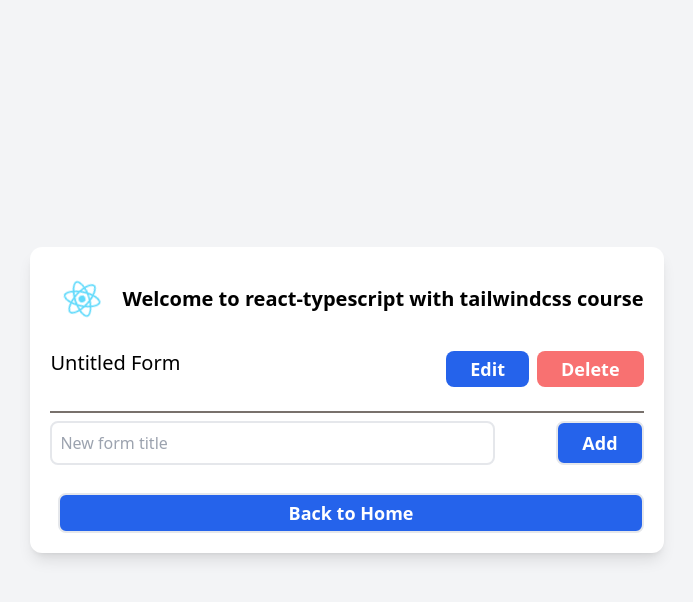
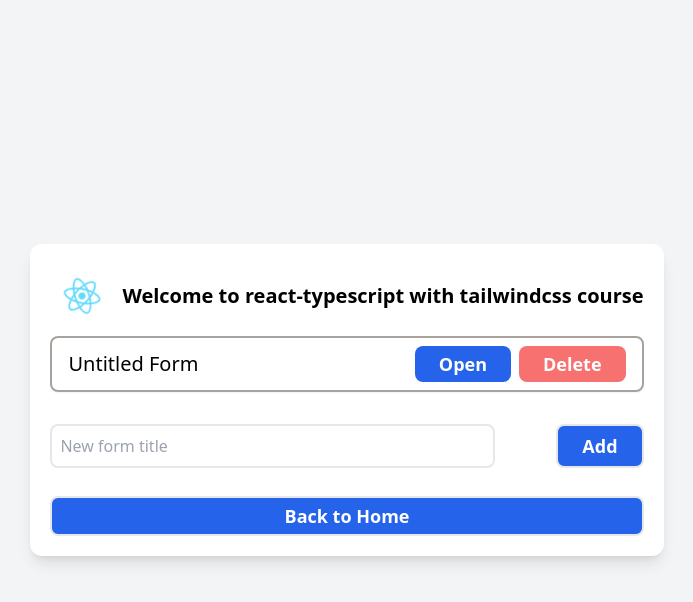
Before and after one commit to Ankur-9598/WD301_Level_1, a React (Create React App) app: page / in a window 1280 px wide. Both pictures are taken after a click on the button "Open Forms". Shown: the top 602 px of the page, without its empty margins (293-986 px from the left). Built offline with nearby package versions, Linux system fonts and the light colour scheme.

Commit message:
updated layout

```diff
--- a/src/components/Form.tsx
+++ b/src/components/Form.tsx
@@ -92,11 +92,10 @@ export default function Form(props: {formData: formData, hideActiveFormCB: () =>
 
     return (
         <form action="p-2 divide-dotted divide-gray-500 divide-y-2">
-            <h3 className="text-xl font-bold">Active Form: {formData.title}</h3>
-            <div className="flex flex-row justify-between my-3 pb-2 border-b-2 border-b-stone-500">
+            <div className="flex flex-row justify-between my-3 pb-2">
                 <input
                     type="text"
-                    className="w-3/4 p-2 border-2 border-gray-200 rounded-lg"
+                    className="w-3/4 px-2 border-b-2 border-gray-400 focus:ring-0 focus:outline-0"
                     value={formData.title}
                     onChange={e => handleFormTitleChange(e.target.value)}
                     placeholder="Form Title"
@@ -114,7 +113,7 @@ export default function Form(props: {formData: formData, hideActiveFormCB: () =>
                     removeFieldCB={removeField}
                 />
             ))}
-            <div className="flex flex-row justify-between my-4 pt-2 border-t-2 border-t-stone-500">
+            <div className="flex flex-row justify-between py-4 mt-3 border-t-2 border-t-stone-500">
                 <input
                     type="text"
                     className="w-3/4 p-2 border-2 border-gray-200 rounded-lg"
--- a/src/components/FormList.tsx
+++ b/src/components/FormList.tsx
@@ -105,27 +105,27 @@ export default function FormList(props: {changeStateCB: (value: string) => void}
             :
                 <>
                     {localForms.map(form => (
-                        <div className="flex flex-row w-full justify-between items-center my-2" key={form.id}>
+                        <div className="flex flex-row w-full justify-between items-center my-2 rounded-lg border-2 border-stone-400 py-2 px-4 shadow-sm" key={form.id}>
                             <h2 className="text-xl font-medium">{form.title}</h2>
                             <div className="flex gap-2">
                                 <button
                                     type="button"
                                     onClick={() => showActiveForm(form)}
-                                    className="px-6 py-1 bg-blue-600 rounded-lg text-white font-semibold text-lg mt-3"
+                                    className="px-6 py-1 bg-blue-600 rounded-lg text-white font-semibold text-lg"
                                 >
-                                    Edit
+                                    Open
                                 </button>
                                 <button
                                     type="button"
                                     onClick={() => deleteForm(form.id)}
-                                    className="px-6 py-1 bg-red-400 rounded-lg text-white font-semibold text-lg mt-3"
+                                    className="px-6 py-1 bg-red-400 rounded-lg text-white font-semibold text-lg"
                                 >
                                     Delete
                                 </button>
                             </div>
                         </div>
                     ))}
-                    <div className="flex flex-row justify-between my-4 pt-2 border-t-2 border-t-stone-500">
+                    <div className="flex flex-row justify-between my-4 pt-2">
                         <input
                             type="text"
                             className="w-3/4 p-2 border-2 border-gray-200 rounded-lg"
@@ -144,7 +144,7 @@ export default function FormList(props: {changeStateCB: (value: string) => void}
                     <button
                         onClick={() => props.changeStateCB("home")}
                         type='button'
-                        className="px-6 py-1 bg-blue-600 rounded-lg text-white font-semibold text-lg mt-3 border-2 ml-2"
+                        className="px-6 py-1 bg-blue-600 rounded-lg text-white font-semibold text-lg mt-3 border-2"
                     >
                         Back to Home
                     </button>
--- a/src/components/LabelledInput.tsx
+++ b/src/components/LabelledInput.tsx
@@ -16,7 +16,7 @@ export default function LabelledInput(props: { id: number, label: string, value:
                 />
                 <button
                     onClick={() => props.removeFieldCB(props.id)}
-                    className="px-6 py-2 bg-blue-600 rounded-lg text-white font-semibold text-lg border-2"
+                    className="px-6 py-2 bg-red-400 rounded-lg text-white font-semibold text-lg border-2"
                 >
                     Remove
                 </button>
```
